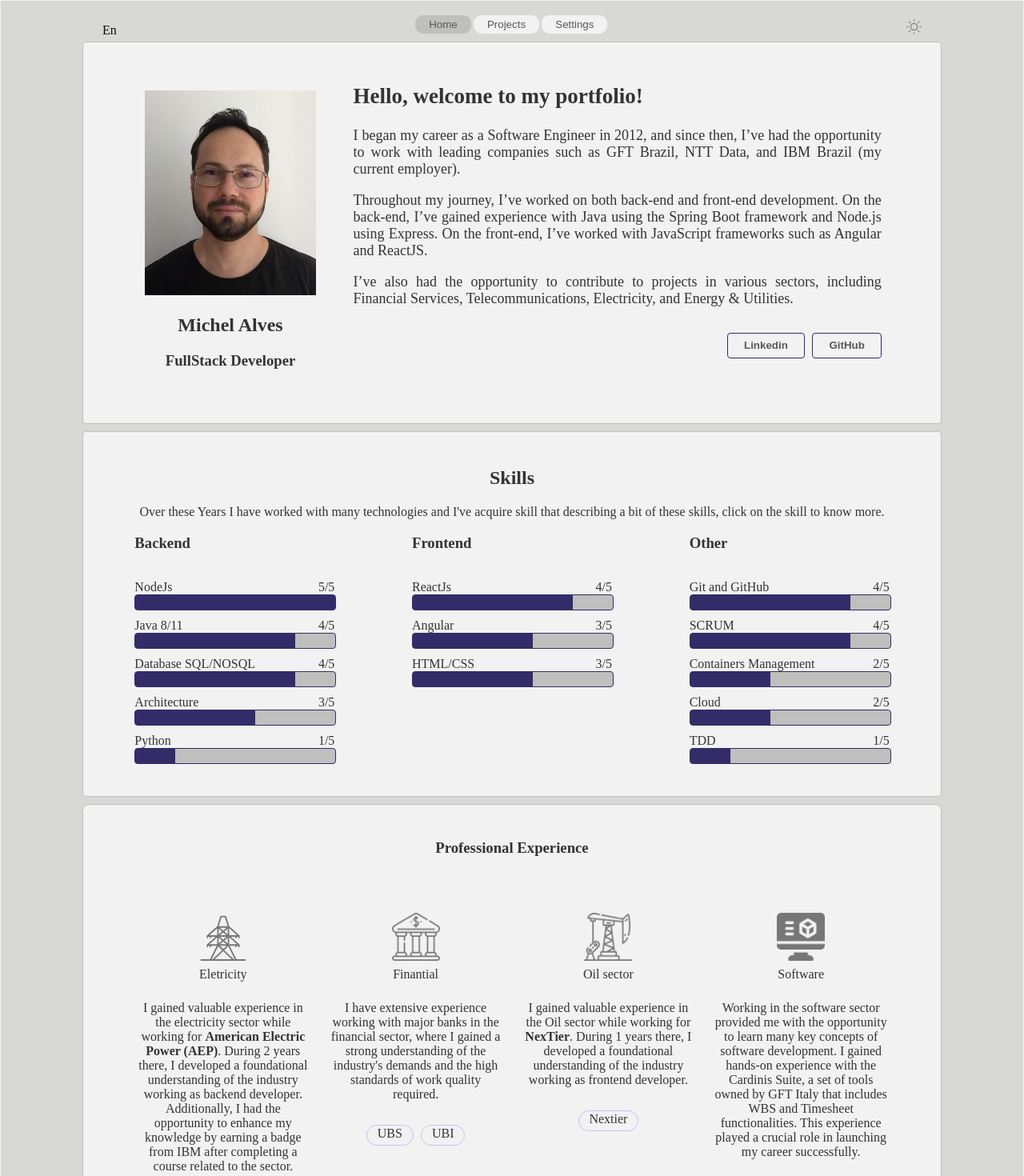
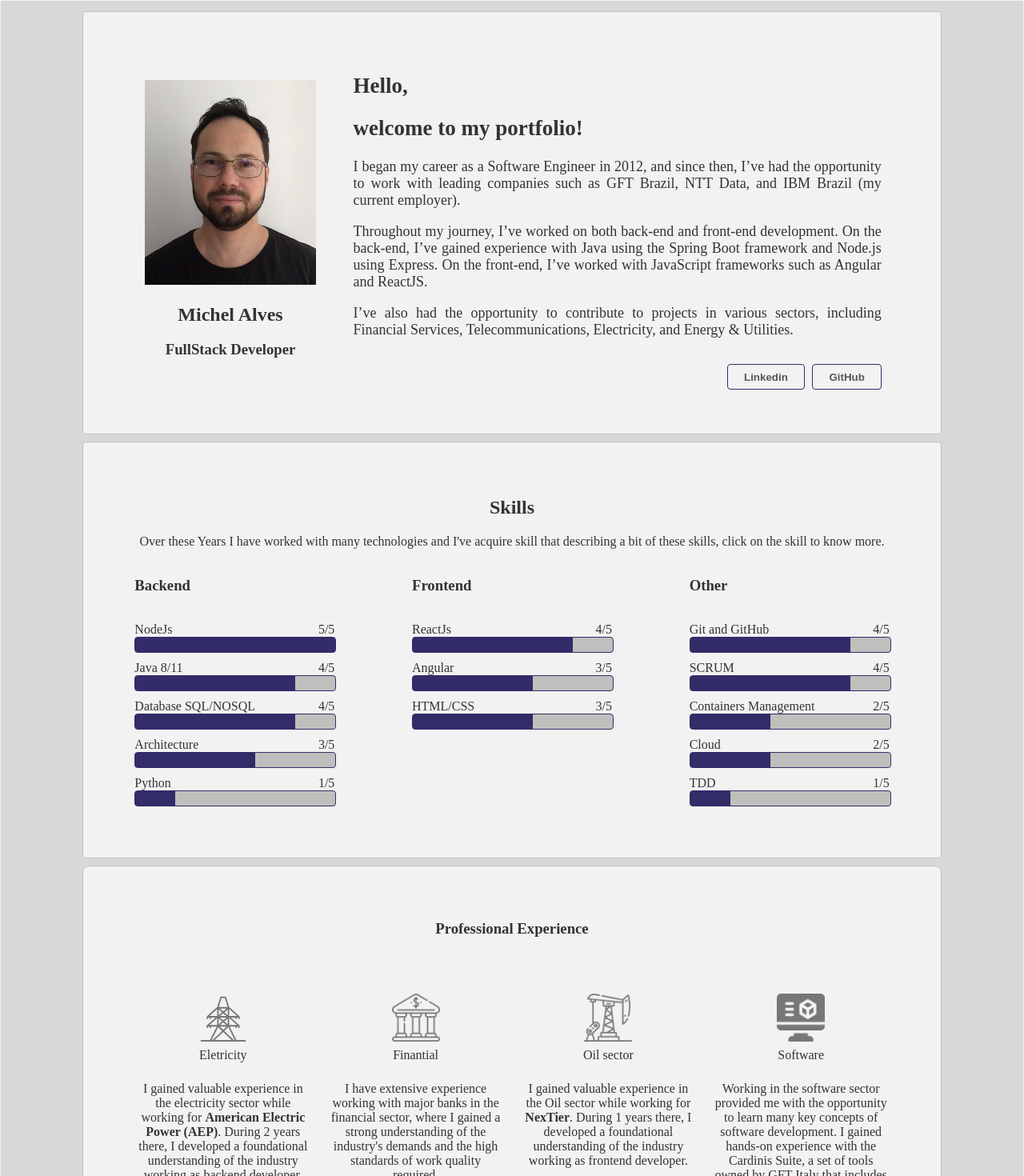
Before and after one commit to MichelAlves01/Portfolio, an Angular app: page / in a window 1280 px wide. Shown: the top 1470 px of the page at 80% size. Built offline with nearby package versions, Linux system fonts and the light colour scheme; a web font is replaced by a local one.

Commit message:
update bank name and add missed skills text.

```diff
--- a/src/app/app.component.html
+++ b/src/app/app.component.html
@@ -1,5 +1,5 @@
 <main [ngClass]="{'dark': isDarkTheme, 'retro': timeTheme === 'retro', 'cyberpunk': timeTheme === 'cyberpunk'}">
-  <header *ngIf="true">
+  <header *ngIf="false">
     <span (click)="changeTab('settings')">{{ language }}</span>
     <span class="menu">
       <button (click)="changeTab('')" [ngClass]="{'selected': selectedTab === ''}">Home</button>
--- a/src/app/pages/home/home.component.html
+++ b/src/app/pages/home/home.component.html
@@ -17,7 +17,10 @@
       <div class="about-me">
         <article>
           <div class="about-me-text">
-            <h2>Hello, welcome to my portfolio!</h2>
+            <div>
+              <h2>Hello, </h2>
+              <h2>welcome to my portfolio!</h2>
+            </div>
               <p>I began my career as a Software Engineer in 2012, and since then, I’ve had the opportunity to work with leading companies such as GFT Brazil, NTT Data, and IBM Brazil (my current employer).</p>
               <p>Throughout my journey, I’ve worked on both back-end and front-end development. On the back-end, I’ve gained experience with Java using the Spring Boot framework and Node.js using Express. On the front-end, I’ve worked with JavaScript frameworks such as Angular and ReactJS.</p>
             <p>I’ve also had the opportunity to contribute to projects in various sectors, including Financial Services, Telecommunications, Electricity, and Energy & Utilities.</p>
--- a/src/app/pages/home/section/skills/skills.component.html
+++ b/src/app/pages/home/section/skills/skills.component.html
@@ -1,6 +1,6 @@
 <section class="skills" [ngClass]="{'skill-view-mode': selectedSkill.level !== 0}">
   <header>
-    <h2>Skills</h2>
+    <h1>Skills</h1>
     <legend>Over these Years I have worked with many technologies and I've acquire skill that describing a bit of these skills, click on the skill to know more. </legend>
   </header>
   <div class="skills-container">
--- a/src/app/pages/home/section/skills/skills.component.scss
+++ b/src/app/pages/home/section/skills/skills.component.scss
@@ -4,9 +4,12 @@
     display: flex;
     flex-direction: column;
 
-    h2 {
+    h1 {
         text-align: center;
     }
+
+    .skills-container {
+        margin-top: 1rem;
 
         .skills-list {
             display: flex;
@@ -68,6 +71,7 @@
                 display: none;
             }
         }
+    }
 
     .skill-pane {
         width: 100%;
@@ -100,6 +104,7 @@
     .skills-container {
         display: flex;
         flex-direction: row;
+        margin-top: 1rem;
 
         .skills-list {
             display: flex;
--- a/src/data/companies-x.ts
+++ b/src/data/companies-x.ts
@@ -1,4 +1,4 @@
-export type CompanyTags = "" | "IBM Internal" | "AEP"  | "AT&T" | "PLEX (NTT Data)" | "Nextier" | "UBI" | "UBS" | "Cardinis Suite";
+export type CompanyTags = "" | "IBM Internal" | "AEP"  | "AT&T" | "PLEX (NTT Data)" | "Nextier" | "UBI Banca" | "UBS" | "Cardinis Suite";
 export class Company {
     name: CompanyTags;
     shortDescription: string;
@@ -17,7 +17,7 @@ export const companies: Map<CompanyTags, Company> = new Map([
     ['AT&T', { name: "AT&T", shortDescription: "AT&T Communication company", yearOfExperience: "2022" }],
     ['PLEX (NTT Data)', { name: "PLEX (NTT Data)", shortDescription: "NTTData PLEX (NTT Data) (project phigital experience)", yearOfExperience: "2021"}],
     ['Nextier', { name: "Nextier", shortDescription: "Nextier Oil Field Solutions", yearOfExperience: "2020"}],
-    ['UBI', { name: "UBI", shortDescription: "UBI bank", yearOfExperience: "2019"}],
+    ['UBI Banca', { name: "UBI Banca", shortDescription: "UBI banca", yearOfExperience: "2019"}],
     ['UBS', { name: "UBS", shortDescription: "UBS bank", yearOfExperience: "2017"}],
     ['Cardinis Suite', { name: "Cardinis Suite", shortDescription: "Software from GFT Italy", yearOfExperience: "2017"}],
 ]);
--- a/src/data/sectors-x.ts
+++ b/src/data/sectors-x.ts
@@ -11,7 +11,7 @@ export const sectorsX: Array<Sector> = [
         name: "Finantial",
         icon: "assets/banco.png",
         description: "I have extensive experience working with major banks in the financial sector, where I gained a strong understanding of the industry's demands and the high standards of work quality required.",
-        tags: ["UBS", "UBI"]
+        tags: ["UBS", "UBI Banca"]
     },
     {
         name: "Oil sector",
--- a/src/data/skills-backend.ts
+++ b/src/data/skills-backend.ts
@@ -11,16 +11,21 @@ export const SkillsBackend: Array<Skill>  = [
             <p>After I had other experience with SQL database <b>MySql</b></p>
             <p>While working on project PLEX from NTTData the database used was MongoDB which gave some experience with NoSql databases</p>
         `,
-        "tags": ["UBI", "PLEX (NTT Data)", "AEP", "IBM Internal"]
+        "tags": ["UBI Banca", "PLEX (NTT Data)", "AEP", "IBM Internal"]
     },
     {
         "type": 'be',
         "name": "Python",
         "level": 1,
         "content": `
-            <p>I had a basic experience with Python developing some cronjobs on <b>Google Cloud</b> to migrate data from one table to a history table</p>
-            <p>A part from this experience I create a personal project for generate a supermarket shopping list where I used <b>Flask</b>
-            framework to implement the endpoint and <b>Pony ORM</b> to access database</p>
+            <p>
+            I have hands-on experience with Python, primarily through developing cron jobs on Google Cloud
+            to migrate data from main tables to their respective history tables.
+            </p>
+            <p>
+            In addition to this, I built a personal project for generating supermarket shopping lists.
+            For this project, I used the Flask framework to implement REST endpoints and Pony ORM for database access.
+            </p>
         `,
         "tags": ["PLEX (NTT Data)"]
     },
@@ -37,7 +42,7 @@ export const SkillsBackend: Array<Skill>  = [
             <p>Defining the system architecture is one of parts on software development that I enjoy working.</p>
             p - missed Microservices / swagger
         `,
-        "tags": ["IBM Internal" , "AEP"  , "AT&T" , "PLEX (NTT Data)" , "UBI" , "UBS" , "Cardinis Suite"]
+        "tags": ["IBM Internal" , "AEP"  , "AT&T" , "PLEX (NTT Data)" , "UBI Banca" , "UBS" , "Cardinis Suite"]
     },
     {
         "type": 'be',
@@ -49,7 +54,7 @@ export const SkillsBackend: Array<Skill>  = [
             <p>I Always look to keep studying new feature of the new versions of Java and Always study bit more about Java core concepts.</p>
             <p>I am able to work with Java creating a new Api with <b>Spring boot</b> and <b>Maven</b>.</p>
         `,
-        "tags": ["IBM Internal", "AT&T", "PLEX (NTT Data)", "UBI", "UBS", "Cardinis Suite"]
+        "tags": ["IBM Internal", "AT&T", "PLEX (NTT Data)", "UBI Banca", "UBS", "Cardinis Suite"]
     },
     {
         "type": 'be',
--- a/src/data/skills-frontend.ts
+++ b/src/data/skills-frontend.ts
@@ -23,7 +23,7 @@ export const skillsFrontend: Array<Skill> = [
             <p>Additionally, I have extensive experience using SASS, a powerful CSS preprocessor that allows me to write more efficient and organized stylesheets. With SASS, I can use features like variables, nested rules, mixins, and functions to streamline my workflow and create modular, reusable code. This has been particularly useful in large projects where maintaining a consistent design system is crucial.</p>
             <p>By combining HTML, CSS, and SASS, I am able to build web interfaces that are not only visually appealing but also robust and maintainable. I continuously explore new techniques and stay updated with the latest advancements to ensure that my work meets the highest standards of modern web development.</p>
         `,
-        "tags": ["IBM Internal", "AT&T", "PLEX (NTT Data)", "Nextier", "UBS", "UBI", "Cardinis Suite"]
+        "tags": ["IBM Internal", "AT&T", "PLEX (NTT Data)", "Nextier", "UBS", "UBI Banca", "Cardinis Suite"]
     },
     {
         "type": 'fe',
--- a/src/data/skills-others.ts
+++ b/src/data/skills-others.ts
@@ -11,7 +11,7 @@ export const skillsOther: Array<Skill>  = [
             <p>Pair programming is another key practice I have utilized within the Scrum framework. By working closely with another developer in real-time, I have found that pair programming enhances code quality, fosters knowledge sharing, and accelerates problem-solving. This approach has been particularly effective in catching bugs early, implementing best practices, and mentoring junior developers, all while maintaining a strong focus on collaboration and collective ownership of the codebase.</p>
             <p>Working within Scrum has not only honed my technical skills but has also improved my ability to communicate effectively, prioritize tasks, and deliver high-quality software on time. The combination of Scrum and pair programming has enabled me to contribute to projects more effectively, ensuring that we deliver value consistently and efficiently.</p>
         `,
-        "tags": ["Cardinis Suite","UBI", "UBS", "Nextier", "PLEX (NTT Data)", "AEP", "IBM Internal"]
+        "tags": ["Cardinis Suite","UBI Banca", "UBS", "Nextier", "PLEX (NTT Data)", "AEP", "IBM Internal"]
     },
     {
         "type": '*',
@@ -37,7 +37,15 @@ export const skillsOther: Array<Skill>  = [
         "type": '*',
         "name": "TDD",
         "level": 1,
-        "content": "AAA / Spy / Mocking",
+        "content": `
+            <p>
+            I have a solid understanding of Test-Driven Development (TDD) and applied it in a project where I developed Java APIs using Spring Boot.
+            By writing tests before implementation and following the AAA (Arrange, Act, Assert) pattern,
+            I ensured a clean testing structure.
+            Additionally, I used mocking and spying techniques to isolate dependencies, which allowed me to deliver
+            fully tested and maintainable APIs.
+            </p>
+        `,
         "tags": ["PLEX (NTT Data)", "AEP"]
     },
     {
@@ -51,6 +59,6 @@ export const skillsOther: Array<Skill>  = [
             <p>Similarly, on GitLab, I have experience setting up and managing repositories, configuring GitLab CI/CD pipelines to automate testing and deployment processes, and using GitLab’s built-in tools for code reviews and project management. My work on these platforms has enhanced my ability to collaborate effectively, maintain high code quality, and streamline development processes.</p>
             <p>Overall, my experience with Git, GitHub, and GitLab has equipped me with the skills to manage version control efficiently, collaborate on code seamlessly, and implement automated workflows that enhance productivity and project success.</p>
         `,
-        "tags": ["Cardinis Suite","UBI", "UBS", "Nextier", "PLEX (NTT Data)", "AT&T", "AEP", "IBM Internal"]
+        "tags": ["Cardinis Suite","UBI Banca", "UBS", "Nextier", "PLEX (NTT Data)", "AT&T", "AEP", "IBM Internal"]
     }
 ]
--- a/src/styles/styles.scss
+++ b/src/styles/styles.scss
@@ -352,7 +352,7 @@ main.cyberpunk {
         min-height: 100vh;
         section {
             max-width: 100vw;
-            padding: 1.5rem;
+            padding: 3rem 1.5rem;
             margin: auto;
         }
     }
@@ -374,7 +374,7 @@ main.cyberpunk {
         min-height: 100vh;
         section {
             max-width: 80vw;
-            padding: 1.5rem;
+            padding: 3rem 1.5rem;
             margin: auto;
         }
     }
```
Lines whose indentation alone changed are shown as unchanged.
